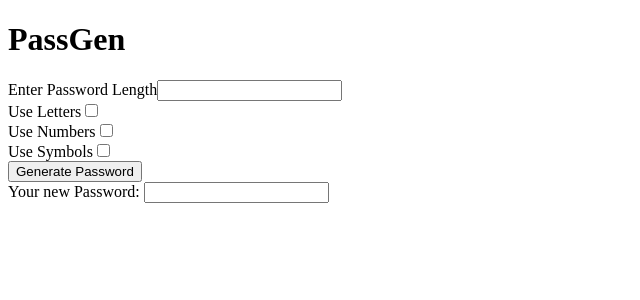
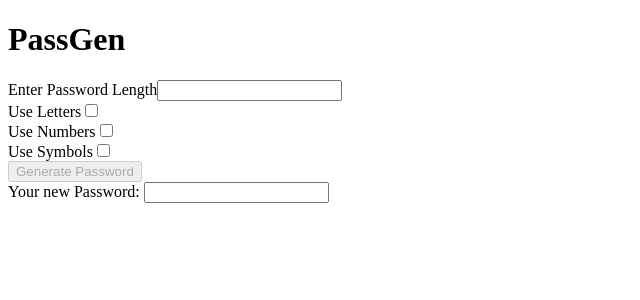
Before and after one commit to AbeTavarez/PassGen, an Angular app: page / in a window 1280 px wide. Shown: the top 300 px of the page, without its empty margins (0-640 px from the left). Built offline with nearby package versions, Linux system fonts and the light colour scheme.

Commit message:
options checks

```diff
--- a/src/app/app.component.html
+++ b/src/app/app.component.html
@@ -21,6 +21,8 @@
 
 <div>
   <button
+    [disabled]="!(length && (includeLetters || includeSymbols || includeNumbers))"
+
     (click)="onButtonClick()">
     Generate Password
   </button>
```
